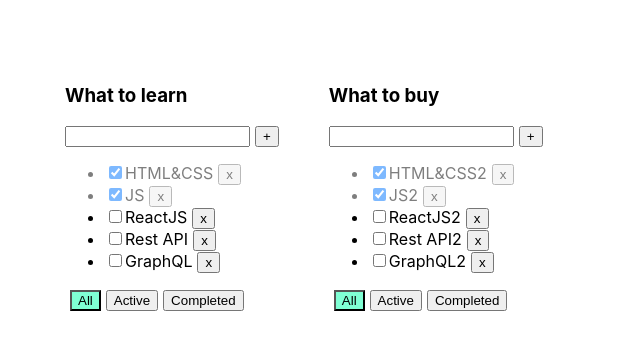
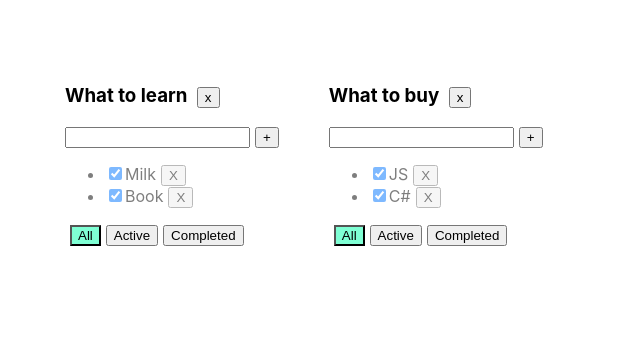
Before and after one commit to DmitryShastel/Native_JS_2.0_old, a React (Create React App) app in the folder Folder_1/native_js_2.0/: page / in a window 1280 px wide. Shown: the top 350 px of the page, without its empty margins (0-640 px from the left). Built offline with nearby package versions, Linux system fonts and the light colour scheme.

Commit message:
The NJ Todolist_6 is created

```diff
--- a/Folder_1/native_js_2.0/src/App.tsx
+++ b/Folder_1/native_js_2.0/src/App.tsx
@@ -1,10 +1,10 @@
 import React from 'react';
 import './App.css';
-import {RootApp} from "./Native_JS_2.0/Native_JS_Tuesday/MicroTask1_ToDoList_AssociativeArray/AppRoot";
+import {RootApp_6} from "./Native_JS_2.0/Native_JS_Tuesday/ToDoList_6/AppRoot_6";
 
 
 export function App() {
     return (
-       <RootApp/>
+       <RootApp_6/>
     );
 }
--- /dev/null
+++ b/Folder_1/native_js_2.0/src/Native_JS_2.0/Native_JS_Tuesday/ToDoList_6/AppRoot_6.tsx
@@ -0,0 +1,125 @@
+import React, {useState} from 'react';
+import {TaskType, Todolist_6} from "./Todolist_6";
+import {v1} from "uuid";
+
+export type FilterValuesType = "all" | "active" | "completed"
+type TodolistType = {
+    id: string
+    title: string
+    filter: FilterValuesType
+}
+type TaskStateType = {
+    [key: string]: Array<TaskType>
+}
+
+export function RootApp_6() {
+
+    /* let [tasks, setTasks] = useState([
+         {id: v1(), title: "HTML", isDone: true},
+         {id: v1(), title: "JS", isDone: true},
+         {id: v1(), title: "C#", isDone: false},
+         {id: v1(), title: "C#", isDone: false},
+         {id: v1(), title: "C#", isDone: false}
+     ]);*/
+
+    function removeTasks(id: string, todolistId: string) {
+        //достанем нужный массив по todolistId:
+        let todolistTasks = tasks[todolistId];
+        //перепишем в этом объекте массив для нужного тудулиста отфильтрованным массивом;
+        tasks[todolistId] = todolistTasks.filter(t => t.id != id);
+        //засетаем в стейт копию объекта, чтобы React отреагировал перерисовкой
+        setTasks({...tasks});
+
+    }
+
+    function removeTodolist(id: string) {
+        //засунем в стейт список тудулистов, id которых не равны тому, который нужно выкинуть
+        setTodolists(todolists.filter(tl => tl.id != id));
+        //удалим таски для этого тудулиста из второго стейта, где мы храним отдельно таски
+        delete tasks[id]; // удаляем св-во из объекта... значением которого является массив тасок
+        //засетаем в стейт копию объекта, чтобы React отреагировал перерисовкой
+        setTasks({...tasks});
+    }
+
+    function changeFilter(value: FilterValuesType, todolistId: string) {
+        let todolist = todolists.find(tl => tl.id === todolistId);
+        if (todolist) {
+            todolist.filter = value;
+            setTodolists([...todolists])
+        }
+    }
+
+    function addTask(title: string, todolistId: string) {
+        let task = {id: v1(), title: title, isDone: false};
+        //достанем нужный массив по todolistId:
+        let todolistTasks = tasks[todolistId];
+        // перезапишем в этом объекте массив для нужного тудулиста копией, добавив в начало новую таску
+        tasks[todolistId] = [task, ...todolistTasks];
+        //засетаем в стейт копию объекта, чтобы React отреагировал перерисовкой
+        setTasks({...tasks})
+    }
+
+    function changeStatus(id: string, isDone: boolean, todolistId: string) {
+        //достанем нужный массив по todolistId:
+        let todolistTasks = tasks[todolistId];
+        //найдем нужную таску:
+        let task = todolistTasks.find(t => t.id === id);
+        //изменим таску, если нашлась
+        if (task) {
+            task.isDone = isDone;
+            // засетаем в стейт копию объекта, чтобы React отреагировал перерисовкой
+            setTasks({...tasks})
+        }
+    }
+
+    let todolistId1 = v1();
+    let todolistId2 = v1();
+
+    let [todolists, setTodolists] = useState<Array<TodolistType>>([
+        {id: todolistId1, title: "What to learn", filter: "all"},
+        {id: todolistId2, title: "What to buy", filter: "all"}
+    ])
+
+    let [tasks, setTasks] = useState<TaskStateType>({
+        [todolistId1]: [
+            {id: v1(), title: "Milk", isDone: true},
+            {id: v1(), title: "Book", isDone: true}
+        ],
+        [todolistId2]: [
+            {id: v1(), title: "JS", isDone: true},
+            {id: v1(), title: "C#", isDone: true}
+        ]
+    })
+
+
+    return (
+        <div className="App">
+            {
+                todolists.map(tl => {
+                    let allTodolistTasks = tasks[tl.id];
+                    let tasksForTodolist = allTodolistTasks;
+
+                    if (tl.filter === "active") {
+                        tasksForTodolist = allTodolistTasks.filter(t => t.isDone === false);
+                    }
+                    if (tl.filter === "completed") {
+                        tasksForTodolist = allTodolistTasks.filter(t => t.isDone === true);
+                    }
+
+                    return <Todolist_6
+                        key={tl.id}
+                        id={tl.id}
+                        title={tl.title}
+                        tasks={tasksForTodolist}
+                        removeTasks={removeTasks}
+                        removeTodolist={removeTodolist}
+                        changeFilter={changeFilter}
+                        addTask={addTask}
+                        changeStatus={changeStatus}
+                        filter={tl.filter}
+                    />
+                })
+            }
+        </div>
+    );
+}
--- /dev/null
+++ b/Folder_1/native_js_2.0/src/Native_JS_2.0/Native_JS_Tuesday/ToDoList_6/Todolist_6.tsx
@@ -0,0 +1,110 @@
+import React, {ChangeEvent, KeyboardEvent, useState} from 'react';
+import {FilterValuesType} from "./AppRoot_6";
+
+
+export type TaskType = {
+    id: string
+    title: string
+    isDone: boolean
+}
+
+type PropsType = {
+    id: string
+    title: string
+    tasks: Array<TaskType>
+    removeTasks: (taskId: string, todolistId: string) => void
+    removeTodolist: (id: string) => void
+    changeFilter: (value: FilterValuesType, todolistId: string) => void
+    addTask: (title: string, todolistId: string) => void
+    changeStatus: (id: string, isDone: boolean, todolistId: string) => void
+    filter:FilterValuesType
+}
+
+export function Todolist_6(props: PropsType) {
+
+    let [title, setTitle] = useState(" ")
+    let [error, setError] = useState<string | null>(null)
+
+    const addTask = () => {
+        if (title.trim() !== "") {
+            props.addTask(title, props.id);
+            setTitle("");
+        } else {
+            setError("Title is requared");
+        }
+    };
+    const onChangeHandler = (e: ChangeEvent<HTMLInputElement>) => {
+        setTitle(e.currentTarget.value)
+    }
+    const onKeyPressHandler = (e: KeyboardEvent<HTMLInputElement>) => {
+        setError(null);
+        if (e.charCode === 13) {
+            addTask();
+        }
+    }
+    const onAllClickHander = () => {
+        props.changeFilter("all", props.id)
+    }
+    const onActiveClickHander = () => {
+        props.changeFilter("active", props.id)
+    }
+    const onCompletedClickHander = () => {
+        props.changeFilter("completed", props.id)
+    }
+    const removeTodolist = () => {
+        props.removeTodolist(props.id)
+    }
+
+
+    return (
+        <div>
+            <h3>{props.title}  <button onClick={removeTodolist}>x</button></h3>
+            <div>
+                <input value={title}
+                       onChange={onChangeHandler}
+                       onKeyPress={onKeyPressHandler}/>
+                <button onClick={addTask}>+
+                </button>
+                {error && <div className={"error-message"}>{error}</div>}
+            </div>
+            <ul>
+                {
+                    props.tasks.map(t => {
+
+                        const onClickHandler = () => {
+                            props.removeTasks(t.id, props.id)
+                        }
+                        const onChangeHandler = (e: ChangeEvent<HTMLInputElement>) => {
+                            let newIsDoneValue = e.currentTarget.checked;
+                            props.changeStatus(t.id, newIsDoneValue, props.id)
+                        }
+
+                        return <li key={t.id} className={t.isDone ? "is-done" : ""}>
+                            <input type="checkbox"
+                                   checked={t.isDone}
+                                   onChange={onChangeHandler}/>
+                            <span>{t.title}</span>
+                            <button onClick={onClickHandler}>X
+                            </button>
+                        </li>
+                    })
+                }
+            </ul>
+            <div>
+                <button
+                    className={props.filter === 'all' ? "active-filter" : ""}
+                    onClick={onAllClickHander}>
+                    All
+                </button>
+                <button
+                    className={props.filter === 'active' ? "active-filter" : ""}
+                    onClick={onActiveClickHander}>Active
+                </button>
+                <button
+                    className={props.filter === 'completed' ? "active-filter" : ""}
+                    onClick={onCompletedClickHander}>Completed
+                </button>
+            </div>
+        </div>
+    )
+}
```
Also changed, not shown: 1 other file (tests, documents, lock files or other folders).
